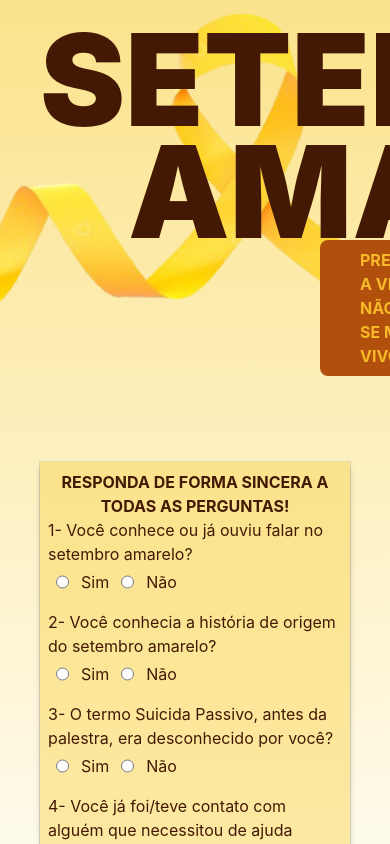
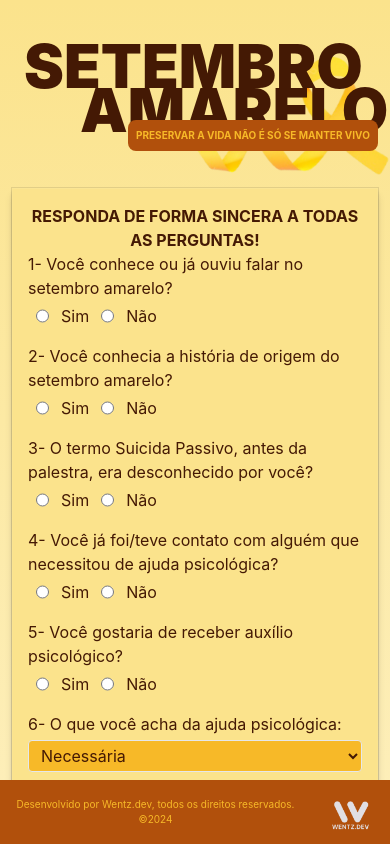
Before and after one commit to gewentz/setembroAmarelo, a React (Vite) app: page / in a window 390 px wide. Shown: the top 844 px of the page. Built offline with nearby package versions, Linux system fonts and the light colour scheme.

Commit message:
refact: ui for mobile version

```diff
--- a/package.json
+++ b/package.json
@@ -4,7 +4,7 @@
   "version": "0.0.0",
   "type": "module",
   "scripts": {
-    "dev": "vite",
+    "dev": "vite --host",
     "build": "tsc -b && vite build",
     "lint": "eslint .",
     "preview": "vite preview"
--- a/src/App.tsx
+++ b/src/App.tsx
@@ -3,21 +3,25 @@ import Formulario from "./components/form"
 function App() {
 
   return (
-    <main className="flex flex-col w-full h-svh items-center bg-gradient-to-t from-selectiveyellow-50 to-selectiveyellow-200">
-        <div id="Hero" className="flex w-full h-svh items-center justify-center p-10">
-          <div className="w-full h-96 fixed top-0 left-0 bg-laco bg-no-repeat bg-right py-10">
-            <h1 className="text-9xl font-black absolute top-4 left-10 uppercase text-selectiveyellow-950">Setembro</h1>
-            <h1 className="text-9xl font-black absolute top-32 left-32 uppercase text-selectiveyellow-950">Amarelo</h1>
-            <h2 className="bg-selectiveyellow-700 rounded-lg text-selectiveyellow-400 z-10 absolute top-60 uppercase font-bold py-2 px-10 left-80">Preservar a vida não é só se manter vivo</h2>
+    <main className="flex flex-col w-full h-full items-center bg-gradient-to-t from-selectiveyellow-50 to-selectiveyellow-200 gap-9">
+        <div id="Hero" className="w-full h-fit">
+          <div className="w-full h-64 md:h-96 fixed top-0 left-0 bg-laco bg-no-repeat bg-[length:200px_200px] md:bg-[length:auto] bg-right py-5 md:py-10">
+            <h1 className="text-6xl md:text-9xl font-black relative top-4 left-6 uppercase text-selectiveyellow-950">Setembro</h1>
+            <h1 className="text-6xl md:text-9xl font-black relative left-20 uppercase text-selectiveyellow-950">Amarelo</h1>
+            <h2 className="bg-selectiveyellow-700 rounded-lg text-selectiveyellow-400 z-10 relative  uppercase font-bold py-2 md:px-8 px-2 text-center left-32  md:left-80 -translate-y-5 md:-translate-y-8 text-[10px] md:text-base w-fit">Preservar a vida não é só se manter vivo</h2>
           </div>
-        </div>
-
-        <div id="content" className="w-full p-10 flex flex-col gap-4 absolute top-2/4">
-          <div className="p-2 shadow-shape bg-gradient-to-t from-selectiveyellow-50 to-selectiveyellow-200">
+          <div className="relative shadow-shape bg-selectiveyellow-200 p-4 md:p-10 flex flex-col top-44 md:gap-4 md:top-80 m-3 pb-10">
             <h2 className="text-center uppercase font-bold text-selectiveyellow-950">Responda de forma sincera a todas as perguntas!</h2>
             <Formulario />
           </div>
         </div>
+
+        <footer>
+          <div className="flex flex-row justify-around items-center bg-selectiveyellow-700 text-selectiveyellow-400 left-0 fixed w-full bottom-0 h-16">
+            <p className="text-center text-[10px] md:text-base">Desenvolvido por <a href="https://wentz.dev.br" target="_blank" rel="noopener noreferrer">Wentz.dev</a>, todos os direitos reservados. &#169;2024</p>
+            <a href="https://wentz.dev.br" target="_blank"><img className="size-20 md:size-24" src="/public/logo white.png" alt="logo wentz.dev.br"  /></a>
+          </div>
+        </footer>
     </main>
   )
 }
--- a/src/components/form.tsx
+++ b/src/components/form.tsx
@@ -37,7 +37,7 @@ const Formulario: React.FC = () => {
   };
 
   return (
-    <form onSubmit={handleSubmit} className="flex flex-col gap-4 text-selectiveyellow-950">
+    <form onSubmit={handleSubmit} className="flex flex-col pb-10 gap-4 text-selectiveyellow-950">
       <div className='flex flex-col gap-1'>
         <label>1- Você conhece ou já ouviu falar no setembro amarelo?</label>
         <div className='flex gap-3 ml-2'>
```
Also changed, not shown: public/logo white.png (added).
